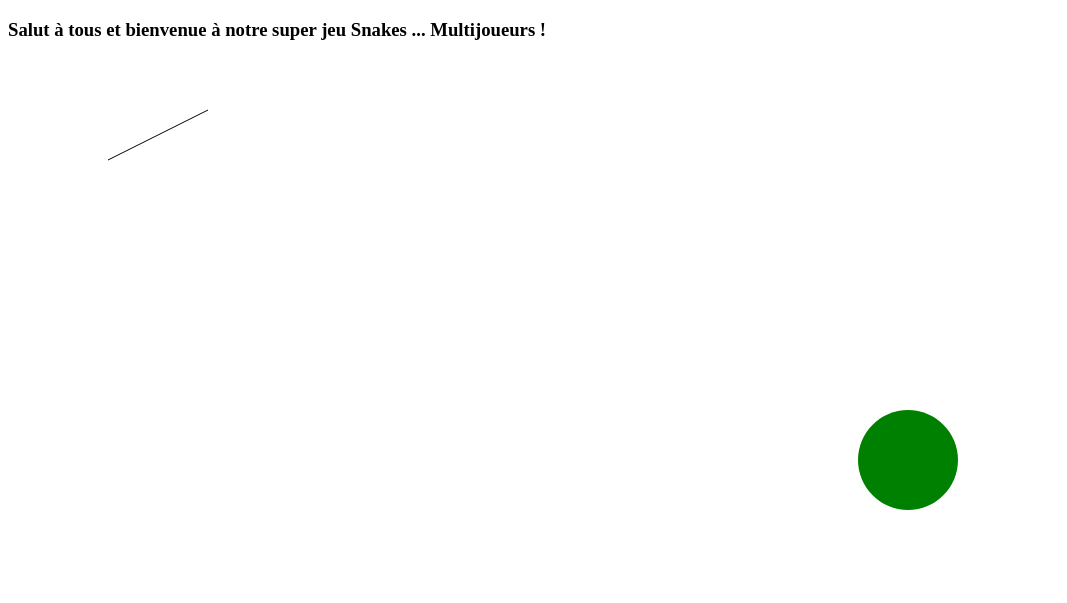
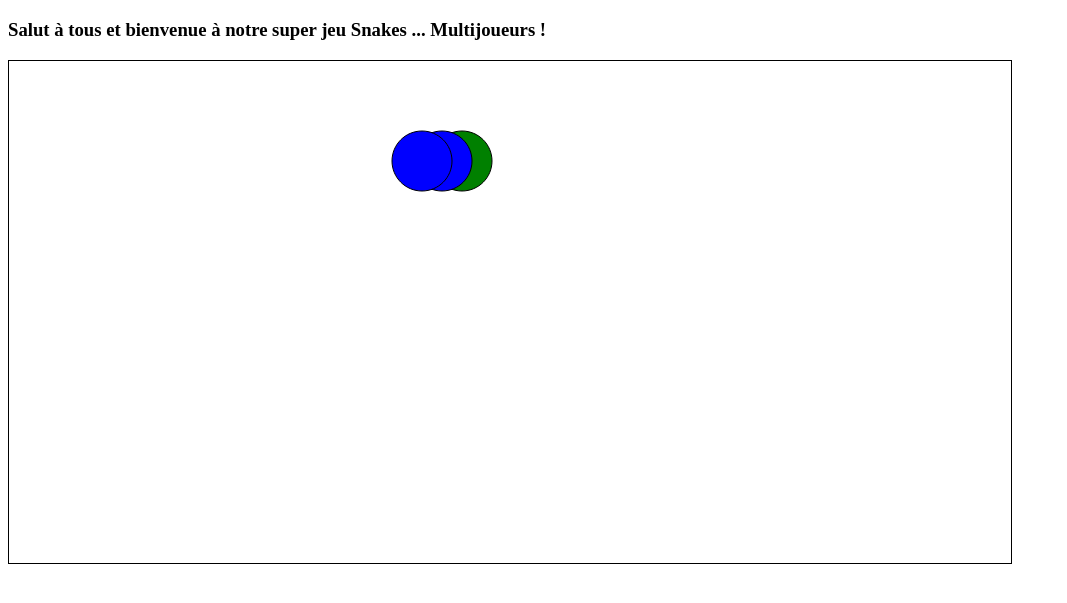
Before and after one commit to rlegerStras/ProjetJS, a website: page public/index.html in a window 1280 px wide. Shown: the part 61-664 px from the top of the page, without its empty margins (0-1067 px from the left). Drawn offline with Linux system fonts and the light colour scheme.

Commit message:
JS : creation serpent + move

```diff
--- a/public/index.html
+++ b/public/index.html
@@ -4,28 +4,12 @@
 		<!-- Load the Paper.js library -->
 		<script type="text/javascript" src="index_files/paper.js"></script>
 		<!-- Define inlined PaperScript associate it with myCanvas -->
-		<script type="text/paperscript" canvas="myCanvas">
-			// Create a Paper.js Path to draw a line into it:
-			var path = new Path();
-			// Give the stroke a color
-			path.strokeColor = 'black';
-			var start = new Point(100, 100);
-			// Move to start and draw a line from there
-			path.moveTo(start);
-			// Note the plus operator on Point objects.
-			// PaperScript does that for us, and much more!
-			path.lineTo(start + [ 100, -50 ]);
-			// Disque
-			var disque = new Path.Circle({
-				center: [900, 400],
-				radius: 50,
-				fillColor: 'green'
-			});
+		<script type="text/paperscript" src="index_files/canvasPerso.js" canvas="myCanvas">
 		</script>
 	</head>
 	<body>
 		<h1>Bonjour le monde !</h1>
 		<h3>Salut à tous et bienvenue à notre super jeu Snakes ... Multijoueurs !</h3>
-		<canvas id="myCanvas" width="1000" height="500"></canvas>
+		<canvas id="myCanvas" width="1000" height="500" style="border:1px solid #000000;"></canvas>
 	</body>
 </html>
--- /dev/null
+++ b/public/index_files/canvasPerso.js
@@ -0,0 +1,102 @@
+// Création disque
+var maxX = 1000;
+var maxY = 500;
+var directionX = 1;
+var directionY = 0;
+var pointDisque = new Point(100,100);
+
+var count = 0;
+var nombreDisques = 0;
+
+var disques = [];
+var histo = new Array();
+
+for	(i = 0; i < 3; i++)
+{
+	createCircle(nombreDisques);
+}
+
+// Affichage disque
+function createCircle (nombre) {
+	if(nombre==0)
+	{
+		var disque = new Path.Circle({
+			center: [pointDisque.x, pointDisque.y],
+			radius: 30,
+			fillColor: 'green',
+			strokeColor: 'black'
+		});
+	}
+	else
+	{
+		var disque = new Path.Circle({
+			center: [disques[nombre-1].position.x-20, disques[nombre-1].position.y],
+			radius: 30,
+			fillColor: 'blue',
+			strokeColor: 'black'
+		});
+	}
+	disques.push(disque);
+	histo['serpent'+nombreDisques] = new Array();
+	nombreDisques++;
+}
+
+function toRadians (angle) {
+  return angle * (Math.PI / 180);
+}
+
+function onMouseDown(event) {
+	// Créé le vecteur entre le centre du disque et le point cliqué
+	vector = (event.point - disques[0].position);
+
+	// Normalisation (x et y divisés par la taille
+	vectorN = vector.normalize();
+
+	// Ajout aux directions
+	directionX = vectorN.x;
+	directionY = vectorN.y;
+};
+
+function onFrame(event) {
+	while (count <= 20)
+	{
+		for	(i = disques.length-1; i > -1; i--)
+		{
+			disk = disques[i];
+			disk.position.x = disk.position.x + directionX;
+			disk.position.y = disk.position.y + directionY;
+			histo['serpent'+i].push(disk.position);
+		}
+		count++;
+	}
+	for	(i = disques.length-1; i > -1; i--)
+	{
+		disk = disques[i]
+		if(i != 0)
+		{
+			disk.position.x = histo['serpent'+(i-1)][count-20].x;
+			disk.position.y = histo['serpent'+(i-1)][count-20].y;
+		}
+		else
+		{
+			// Ajoute la direction (entre -1 et 1)
+			disk.position.x = disk.position.x + directionX;
+			disk.position.y = disk.position.y + directionY;
+		}
+
+		if(disk.position.x > 1000)
+			disk.position.x = 0;
+
+		if(disk.position.x < 0)
+			disk.position.x = 1000;
+
+		if(disk.position.y > 500)
+			disk.position.y = 0;
+
+		if(disk.position.y < 0)
+			disk.position.y = 500;
+
+		histo['serpent'+i].push(disk.position);
+	}
+	count++;
+}
```
Also changed, not shown: public/index_files/canvasPerso2.js (added, +100 -0 lines), public/index_files/fonctions.js (added, +69 -0 lines).
